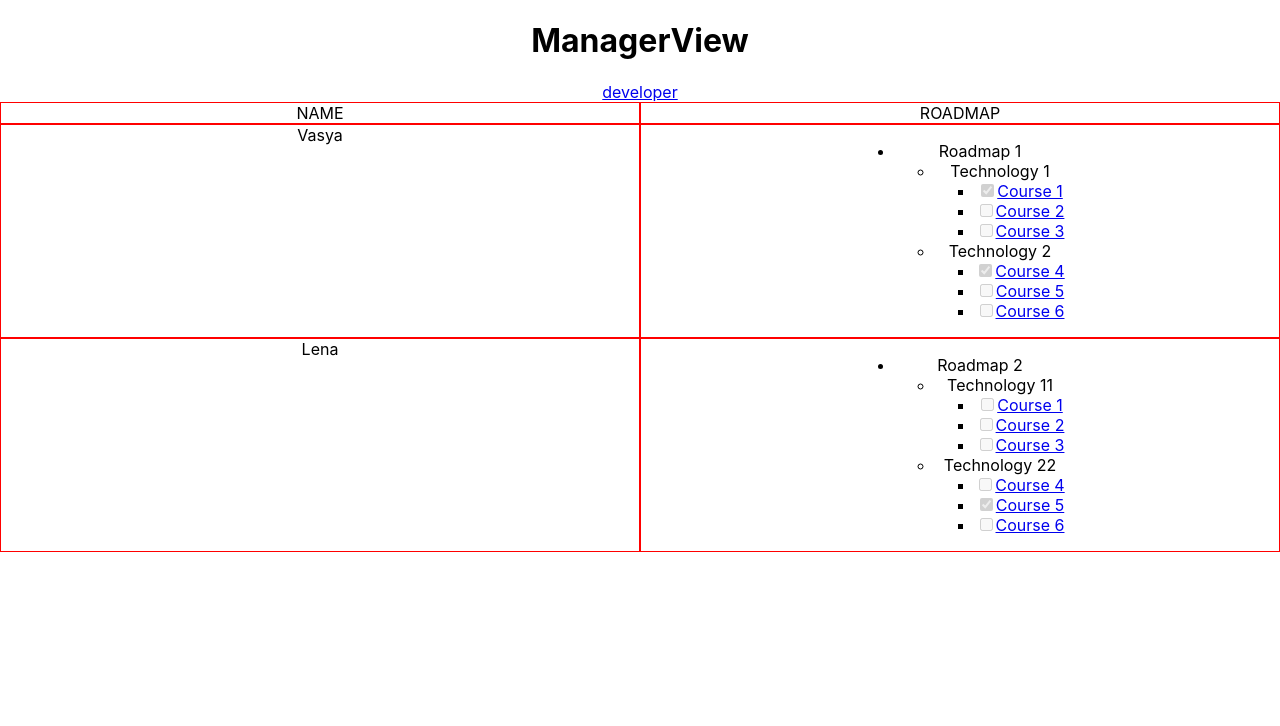
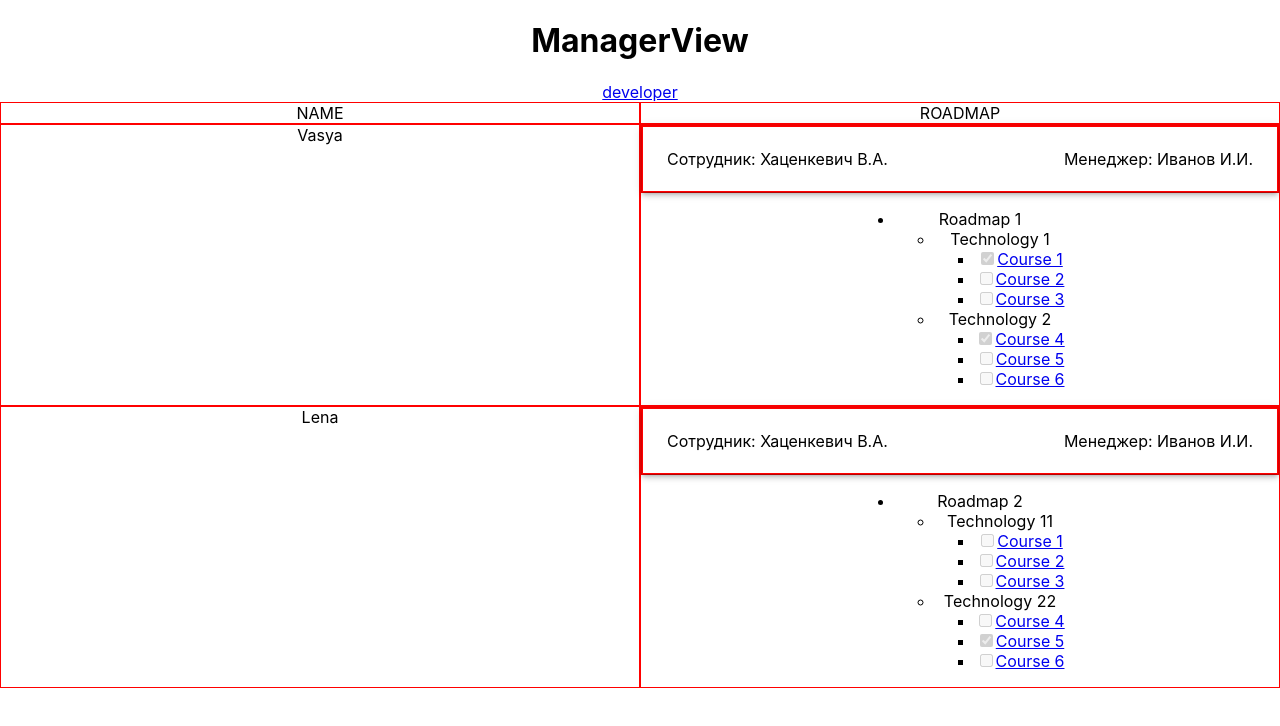
Before and after one commit to YuLogun/roadmap, a React (Create React App) app: page / in a window 1280 px wide. Shown: the top 726 px of the page. Built offline with nearby package versions, Linux system fonts and the light colour scheme.

Commit message:
started applying styles to the developer roadmap

```diff
--- /dev/null
+++ b/src/components/AppBar/AppBar.js
@@ -0,0 +1,38 @@
+import React from "react";
+import { AppBar, Toolbar, Typography } from "@material-ui/core";
+import { makeStyles } from "@material-ui/core/styles";
+
+const useStyles = makeStyles(() => ({
+  header: {
+    display: "flex",
+    justifyContent: "space-between",
+  },
+}));
+
+const MyAppBar = ({ manager, employee }) => {
+  const classes = useStyles();
+  return (
+    <div>
+      <AppBar
+        position="static"
+        color={manager && employee ? "transparent" : "secondary"}
+      >
+        <Toolbar className={classes.header}>
+          {manager && employee ? (
+            <>
+              <Typography variant="p">Сотрудник: {employee}</Typography>
+              <Typography variant="p">Менеджер: {manager}</Typography>
+            </>
+          ) : (
+            <>
+              <Typography variant="h5">DevRoadMap v 1.1</Typography>
+              <Typography variant="h6">Nietzsche Team</Typography>
+            </>
+          )}
+        </Toolbar>
+      </AppBar>
+    </div>
+  );
+};
+
+export default MyAppBar;
--- a/src/components/Roadmap/Roadmap.js
+++ b/src/components/Roadmap/Roadmap.js
@@ -2,6 +2,7 @@ import React from "react";
 
 //components
 import Technology from "../Technology/Technology";
+import MyAppBar from "../AppBar/AppBar";
 
 const Roadmap = ({
   roadmapTitle,
@@ -11,6 +12,7 @@ const Roadmap = ({
 }) => {
   return (
     <div>
+      <MyAppBar manager="Иванов И.И." employee="Хаценкевич В.А." />
       <ul className="list">
         <li>
           {roadmapTitle}
```
